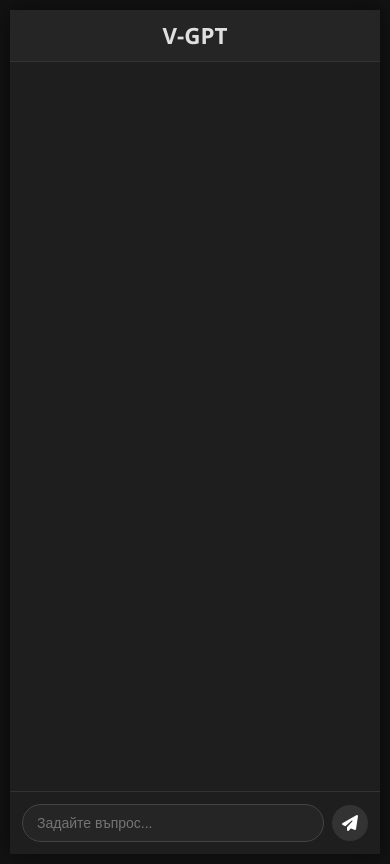
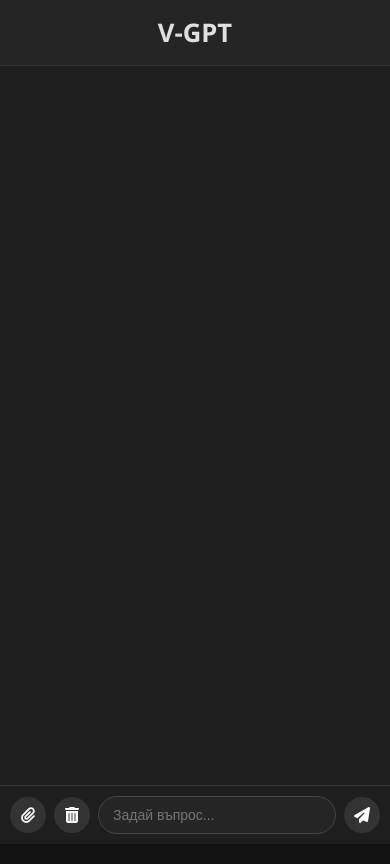
Before and after one commit to VlogBog/V-GPT, a plain HTML site: page index.html in a window 390 px wide. Drawn offline with Linux system fonts and the light colour scheme.

Commit message:
index.html

```diff
--- a/index.html
+++ b/index.html
@@ -12,47 +12,39 @@
       padding: 0;
     }
 
-    body {
+    html, body {
+      height: 100%;
       font-family: 'Segoe UI', Roboto, sans-serif;
       background-color: #121212;
       color: #e0e0e0;
-      display: flex;
-      justify-content: center;
-      align-items: center;
-      min-height: 100vh;
-      overflow: hidden;
-      padding: 10px;
     }
 
     #chat-container {
-      background-color: #1e1e1e;
-      border-radius: 12px;
-      box-shadow: 0 0 20px rgba(0, 0, 0, 0.5);
+      display: flex;
+      flex-direction: column;
+      height: 100vh;
       width: 100%;
       max-width: 600px;
-      display: flex;
-      flex-direction: column;
-      height: 90vh;
-      overflow: hidden;
+      margin: 0 auto;
+      background-color: #1e1e1e;
     }
 
     #chat-header {
       background-color: #252525;
       padding: 15px;
       text-align: center;
-      font-size: 1.8em;
+      font-size: 1.6em;
       font-weight: bold;
       border-bottom: 1px solid #333;
     }
 
     #chat-box {
       flex: 1;
+      overflow-y: auto;
       padding: 15px;
-      overflow-y: auto;
       display: flex;
       flex-direction: column;
       gap: 10px;
-      scroll-behavior: smooth;
     }
 
     .message {
@@ -60,12 +52,11 @@
     }
 
     .message .bubble {
-      max-width: 70%;
+      max-width: 75%;
       padding: 10px 14px;
       border-radius: 18px;
       line-height: 1.4;
       word-wrap: break-word;
-      display: inline-block;
     }
 
     .user {
@@ -118,10 +109,10 @@
 
     #input-container {
       display: flex;
-      padding: 12px;
+      align-items: center;
+      padding: 10px;
       background: #1e1e1e;
       border-top: 1px solid #333;
-      align-items: center;
       gap: 8px;
     }
 
@@ -136,40 +127,39 @@
       outline: none;
     }
 
-    button {
-      width: 40px;
-      height: 40px;
+    .icon-button {
       background: #333;
       border: none;
       border-radius: 50%;
       color: #fff;
+      width: 40px;
+      height: 40px;
       font-size: 18px;
-      cursor: pointer;
       display: flex;
       align-items: center;
       justify-content: center;
+      cursor: pointer;
     }
 
-    button:hover {
+    .icon-button:hover {
       background: #444;
     }
 
-    @media (max-width: 500px) {
+    input[type="file"] {
+      display: none;
+    }
+
+    @media (max-width: 600px) {
       #chat-container {
-        height: 100vh;
-        border-radius: 0;
-      }
-
-      #chat-header {
-        font-size: 1.4em;
-        padding: 10px;
+        height: 100dvh;
+        max-width: 100%;
       }
 
       #user-input {
         font-size: 14px;
       }
 
-      button {
+      .icon-button {
         width: 36px;
         height: 36px;
         font-size: 16px;
@@ -181,9 +171,21 @@
   <div id="chat-container">
     <div id="chat-header">V-GPT</div>
     <div id="chat-box"></div>
+
     <div id="input-container">
-      <input type="text" id="user-input" placeholder="Задайте въпрос..." />
-      <button id="send-btn"><i class="fas fa-paper-plane"></i></button>
+      <input type="file" id="image-upload" accept="image/*" onchange="handleImageUpload(event)" />
+      <button class="icon-button" onclick="document.getElementById('image-upload').click()" title="Качи снимка">
+        <i class="fas fa-paperclip"></i>
+      </button>
+
+      <button class="icon-button" onclick="clearChat()" title="Изчисти чата">
+        <i class="fas fa-trash-alt"></i>
+      </button>
+
+      <input type="text" id="user-input" placeholder="Задай въпрос..." />
+      <button class="icon-button" id="send-btn" title="Изпрати">
+        <i class="fas fa-paper-plane"></i>
+      </button>
     </div>
   </div>
 
@@ -191,8 +193,12 @@
     const responses = {
       "здравей": "Здравей! Аз съм V-GPT. Как мога да ти помогна?",
       "как си": "Добре съм, благодаря! А ти?",
-      "чао": "Довиждане! До скоро!",
-      "история": "Имало едно време един потребител, който си направи свой чат бот. Край!"
+      "добре съм": "Радвам се че си добре!",
+      "какво правиш": "Пиша си с теб, а ти какво правиш?",
+      "правя секс с приятелката ми": "Красива ли е?",
+      "да": "Приятен секс тогава!",
+      "напиши история": "Имало едно време един момиче на име Емили, която много обичала да се разхожда чисто гола и потна в гората. Край!",
+      "чао": "Чао, ако имаш въпроси знаеш къде да ме намериш!
     };
 
     const chatBox = document.getElementById('chat-box');
@@ -236,7 +242,7 @@
       for (let key in responses) {
         if (input.includes(key)) return responses[key];
       }
-      return "Не разбрах въпроса. Опитай с 'здравей' или 'история'.";
+      return "Не разбрах въпроса. Опитай с 'здравей' или 'помощ'.";
     }
 
     function handleSend() {
@@ -255,6 +261,20 @@
       }, 1000);
     }
 
+    function clearChat() {
+      chatBox.innerHTML = '';
+    }
+
+    function handleImageUpload(event) {
+      const file = event.target.files[0];
+      if (file) {
+        addMessage("📎 Изпрати снимка: " + file.name, 'user');
+        setTimeout(() => {
+          addMessage("Извинявай, засега не мога да анализирам изображения.", 'bot');
+        }, 1000);
+      }
+    }
+
     sendBtn.addEventListener('click', handleSend);
     userInput.addEventListener('keypress', e => {
       if (e.key === 'Enter') handleSend();
```
